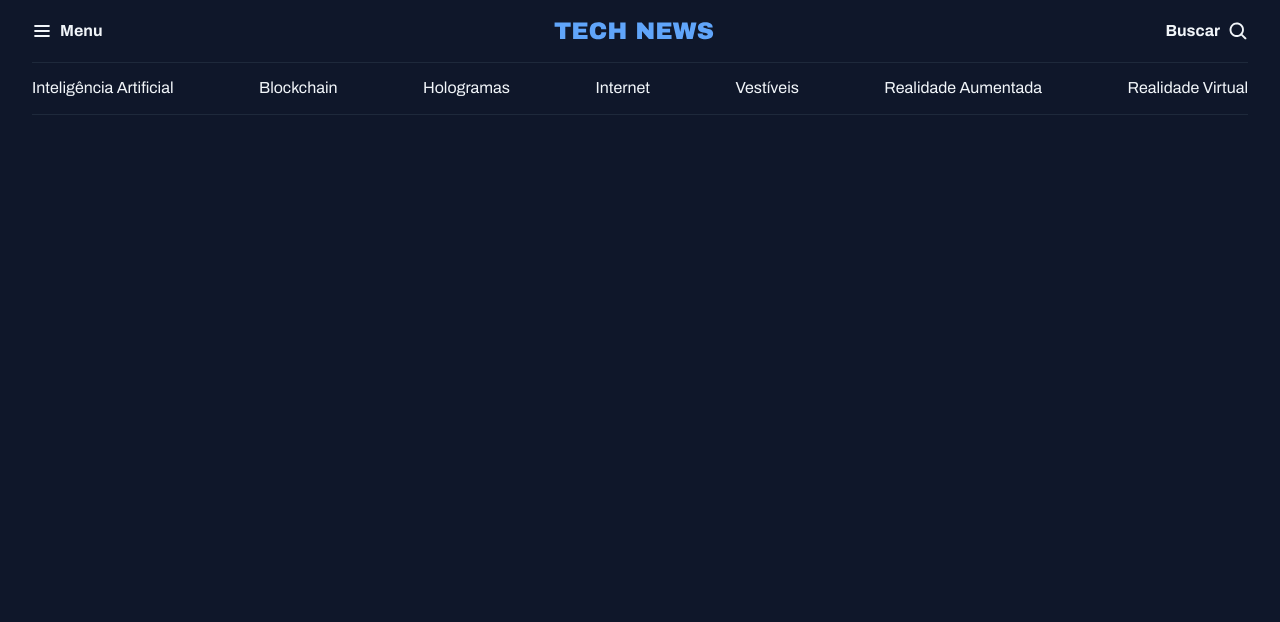
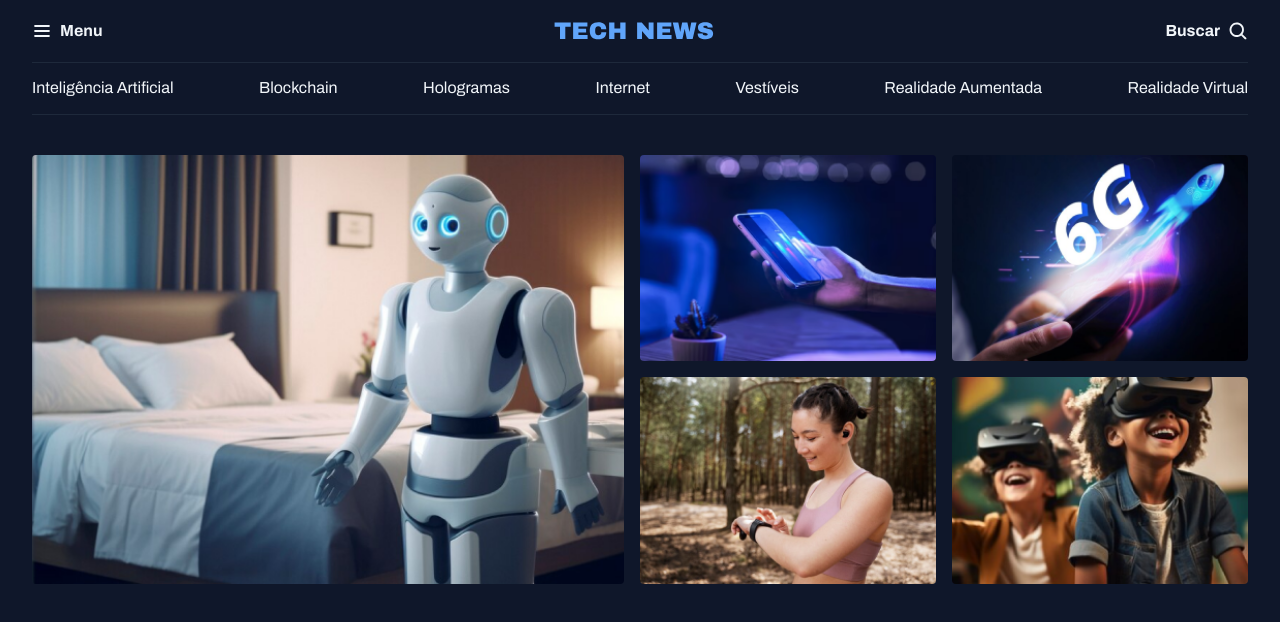
Before and after one commit to Antonyj26/Portal-de-Not-cias, a plain HTML site: page index.html in a window 1280 px wide. Drawn offline with Linux system fonts and the light colour scheme.

Commit message:
Estruturando o main

```diff
--- a/index.html
+++ b/index.html
@@ -34,5 +34,16 @@
         <a href="#">Realidade Virtual</a>
       </nav>
     </header>
+    <main class="grid container">
+      <section id="featured" class="grid grid-flow-col gap-16">
+        <div><img src="./assets/images/Image 1.png" alt="" /></div>
+        <div class="grid grid-cols-2 gap-16">
+          <div><img src="./assets/images/Image 2.png" alt="" /></div>
+          <div><img src="./assets/images/Image 3.png" alt="" /></div>
+          <div><img src="./assets/images/Image 4.png" alt="" /></div>
+          <div><img src="./assets/images/Image 5.png" alt="" /></div>
+        </div>
+      </section>
+    </main>
   </body>
 </html>
--- a/styles/global.css
+++ b/styles/global.css
@@ -42,18 +42,16 @@ h3 {
   font: inherit;
 }
 
+img {
+  max-width: 100%;
+}
+
+main {
+  margin-top: 40px;
+}
+
 .container {
   max-width: 1280px;
   padding-inline: 32px;
   margin-inline: auto;
 }
-
-/* class-utilitary*/
-
-.grid {
-  display: grid;
-}
-
-.grid-flow-col {
-  grid-auto-flow: column;
-}
--- /dev/null
+++ b/styles/sections.css
@@ -0,0 +1,7 @@
+#featured {
+  img {
+    height: 100%;
+    object-fit: cover;
+    border-radius: 4px;
+  }
+}
--- a/styles/style.css
+++ b/styles/style.css
@@ -1,2 +1,4 @@
 @import url(global.css);
+@import url(utility.css);
 @import url(header.css);
+@import url(sections.css);
--- /dev/null
+++ b/styles/utility.css
@@ -0,0 +1,17 @@
+/* class-utilitary*/
+
+.grid {
+  display: grid;
+}
+
+.grid-flow-col {
+  grid-auto-flow: column;
+}
+
+.grid-cols-2 {
+  grid-template-columns: 1fr 1fr;
+}
+
+.gap-16 {
+  gap: 16px;
+}
```
